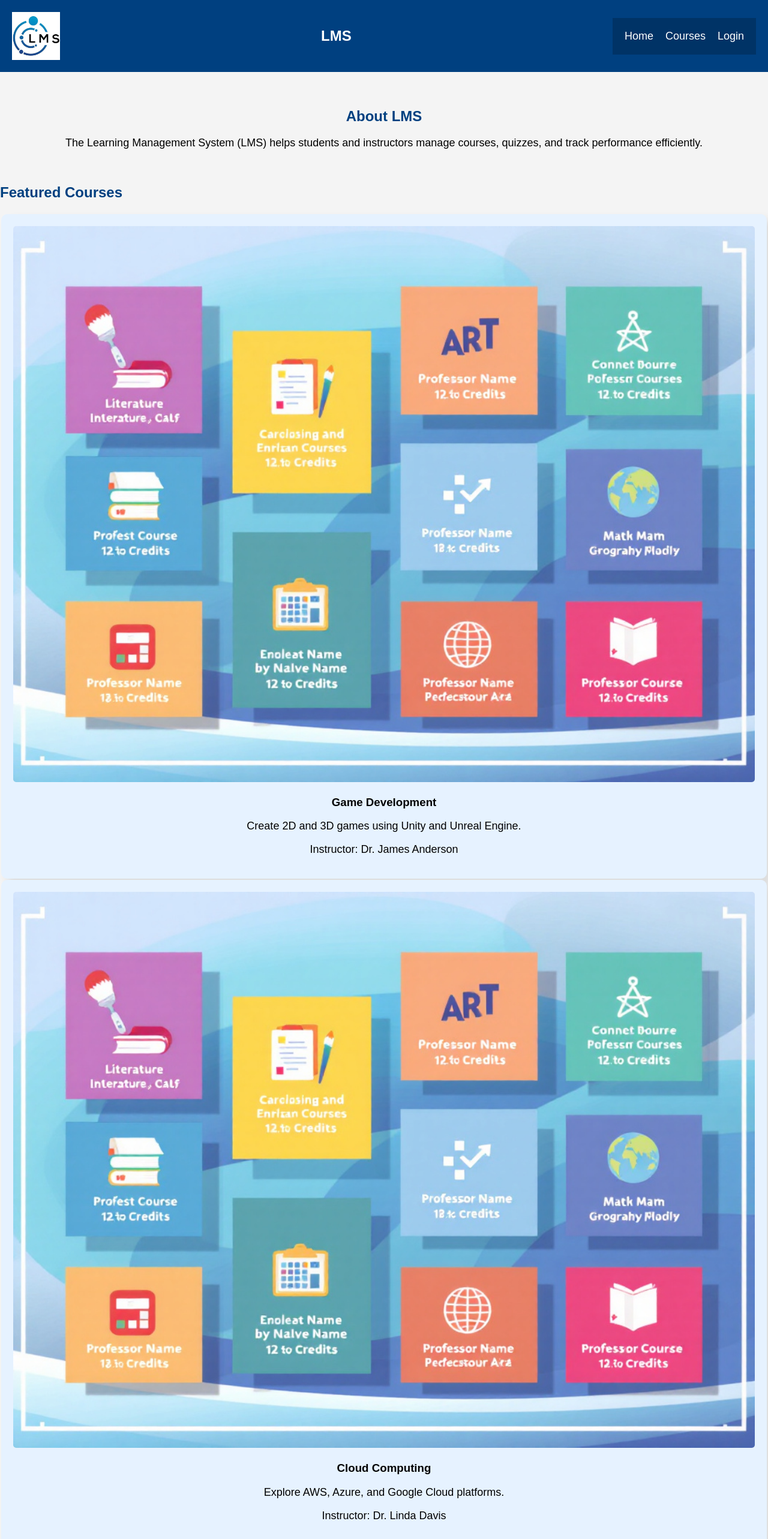
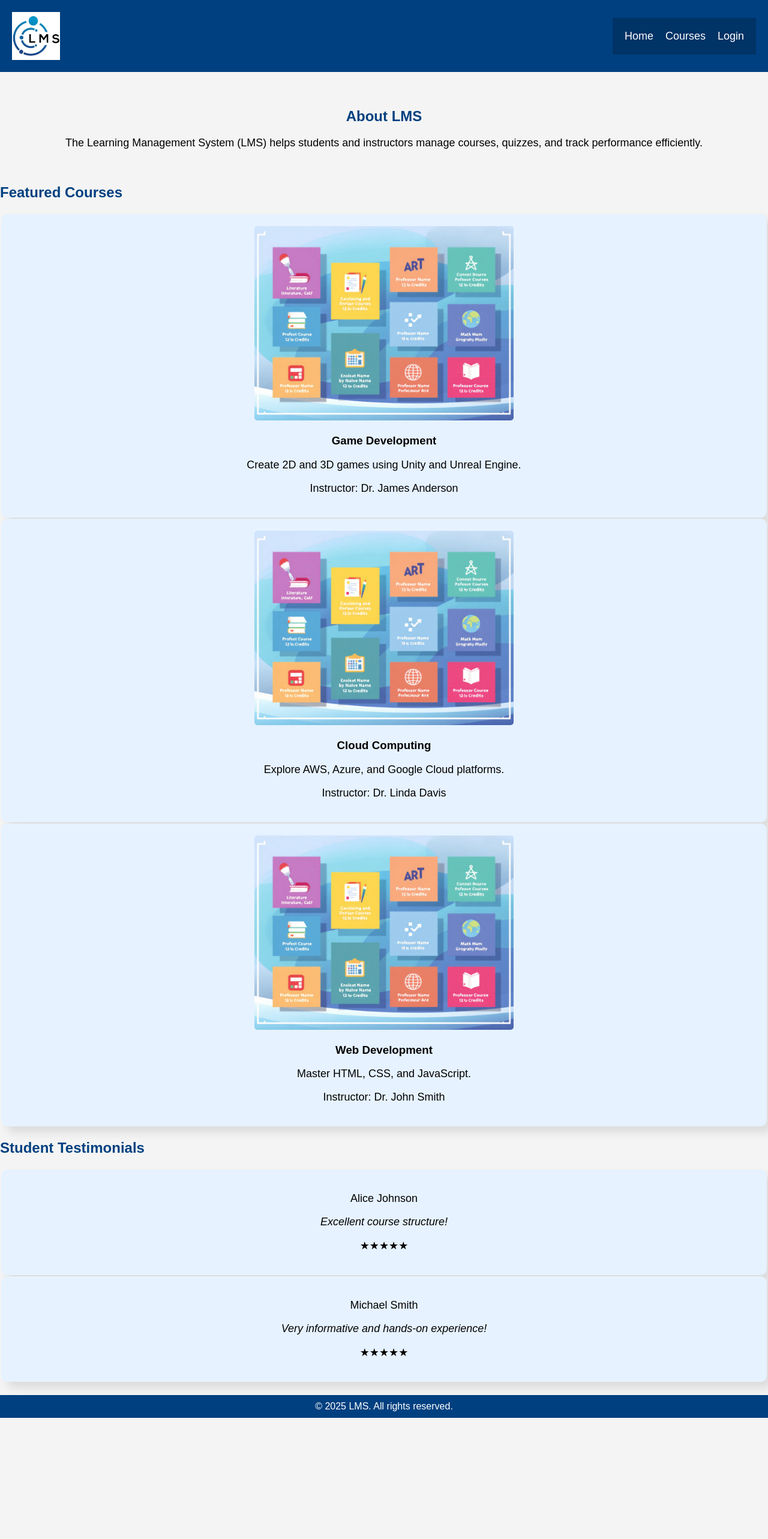
Before and after one commit to Diana445711/my-lms-app, a React (Create React App) app: page / in a window 1280 px wide. Shown: the top 2566 px of the page at 60% size. After the commit the page ends 2364 px from the top, so only its background shows below. Built offline with nearby package versions, Linux system fonts and the light colour scheme.

Commit message:
more appearance changes

```diff
--- a/src/App.css
+++ b/src/App.css
@@ -33,6 +33,7 @@ nav {
   padding: 10px;
   display: flex;
   justify-content: space-around; /* Even spacing */
+  align-items: center;
 }
 
 nav a {
@@ -133,7 +134,8 @@ table[class="cv"] td {
 }
 
 table[class="cv"] td img {
-  width: 100%;
+  width: 35%;
+  height: auto;
   border-radius: 5px;
 }
 
--- a/src/components/Header.js
+++ b/src/components/Header.js
@@ -8,7 +8,7 @@ function Header() {
   return (
     <header>
       <img src={logo} alt="LMS Logo" />
-      <h1>LMS</h1>
+
       <nav>
         <Link to="/"> Home </Link>
         <Link to="/courses"> Courses </Link>
--- a/src/components/MainSection.js
+++ b/src/components/MainSection.js
@@ -48,8 +48,8 @@ function MainSection() {
               <tr key={index}>
                 <td>
                   <p>{testimonial.studentName}</p>
-                  <p>{testimonial.review}</p>
-                  <p className="text-yellow-500">
+                  <p><i>{testimonial.review}</i></p>
+                  <p>
                     {"★".repeat(Math.round(testimonial.rating)) + "☆".repeat(5 - Math.round(testimonial.rating))}
                   </p>
                 </td>
```
